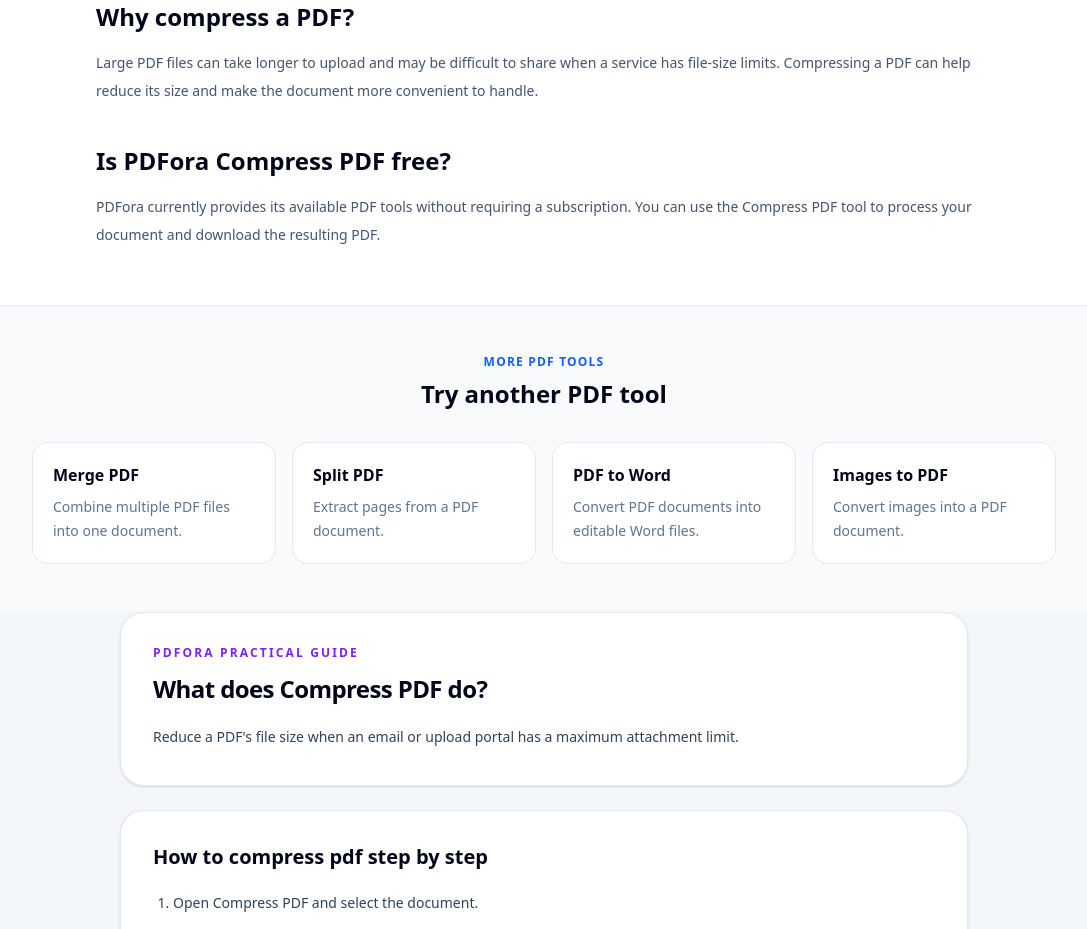
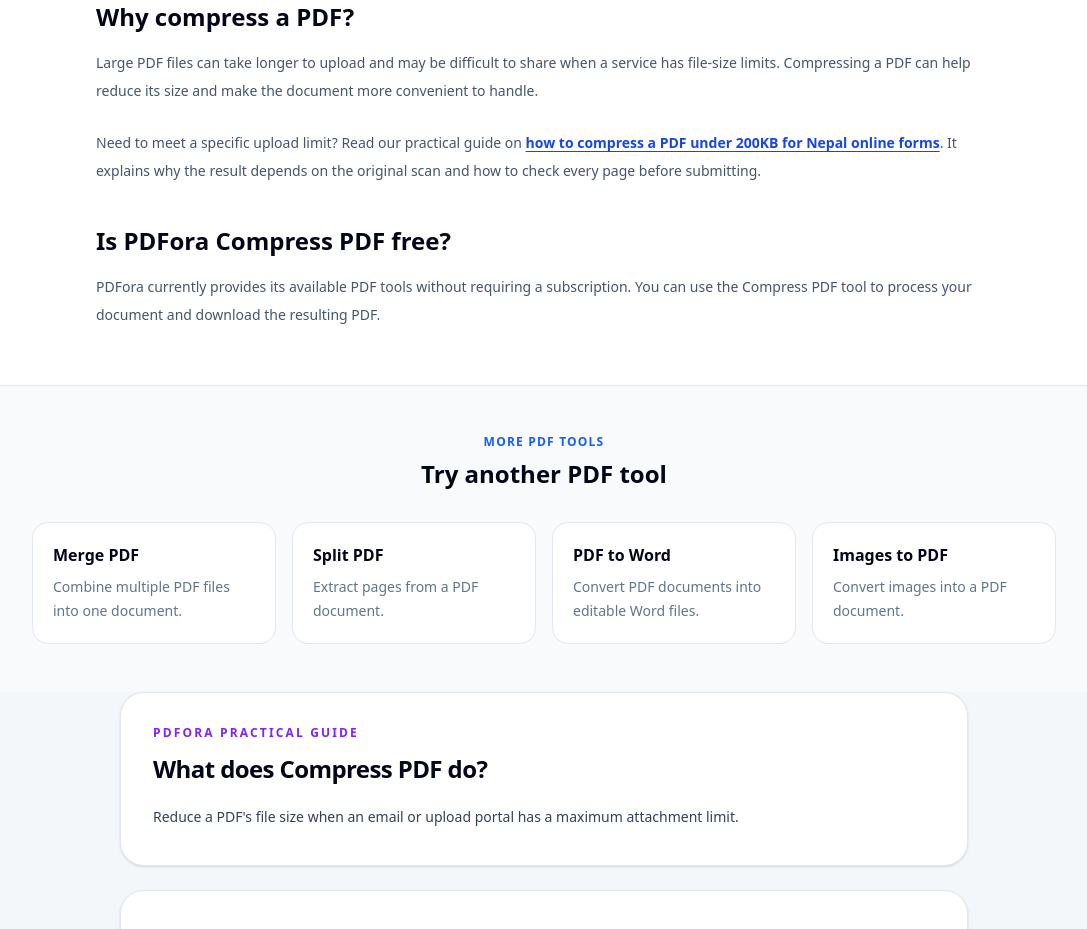
Before and after one commit to pokhrelniroj94-bot/PDFora, a Next.js app in the folder frontend/: page /compress-pdf in a window 1280 px wide. Shown: the part 5060-5989 px from the top of the page, without its empty margins (96-1183 px from the left). Built offline with nearby package versions, Linux system fonts and the light colour scheme; no server answers.

Commit message:
Link compression tool to Nepal 200KB guide

```diff
--- a/frontend/app/compress-pdf/page.tsx
+++ b/frontend/app/compress-pdf/page.tsx
@@ -178,6 +178,10 @@ export default function Page() {
             handle.
           </p>
 
+          <p className="mt-6 text-sm leading-7 text-slate-600">
+            Need to meet a specific upload limit? Read our practical guide on <a href="/blog/compress-pdf-under-200kb-nepal-online-forms" className="font-semibold text-blue-700 underline underline-offset-4">how to compress a PDF under 200KB for Nepal online forms</a>. It explains why the result depends on the original scan and how to check every page before submitting.
+          </p>
+
           <h2 className="mt-10 text-2xl font-black">
             Is PDFora Compress PDF free?
           </h2>
```
